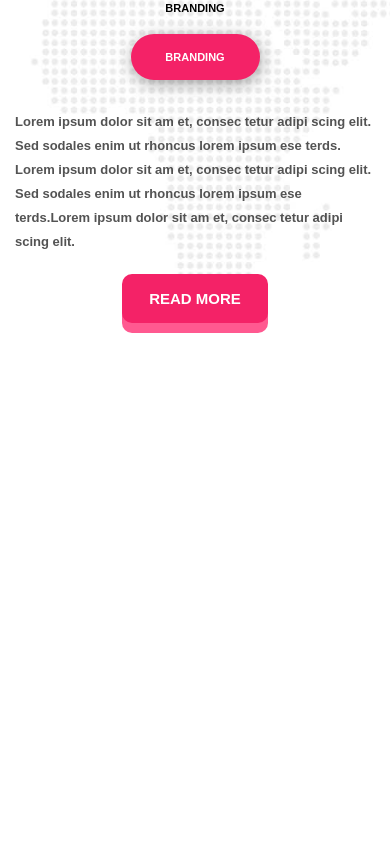
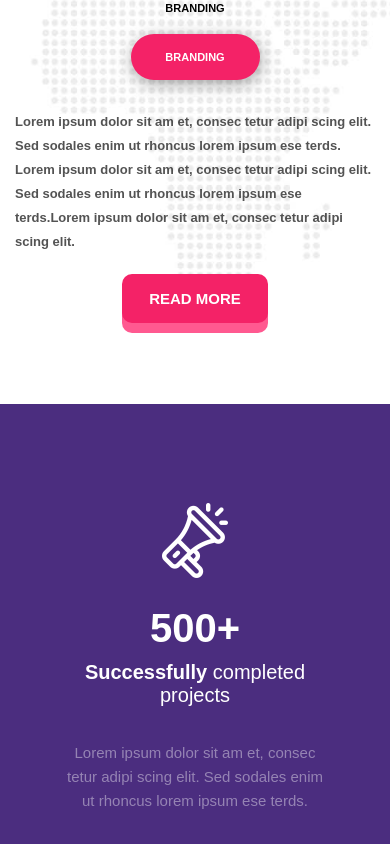
Before and after one commit to MarikParrish/bluerex, a React (Create React App) app: page / in a window 390 px wide. Shown: the part 1106-1950 px from the top of the page. Before the commit the page ends 1510 px from the top, so only its background shows below. Built offline with nearby package versions, Linux system fonts and the light colour scheme.

Commit message:
added and adapted achieve section

```diff
--- a/public/index.html
+++ b/public/index.html
@@ -11,7 +11,7 @@
     />
     <link rel="apple-touch-icon" href="%PUBLIC_URL%/logo192.png" />
     <link rel="manifest" href="%PUBLIC_URL%/manifest.json" />
-    <title>React App</title>
+    <title>BlueRex</title>
   </head>
   <body>
     <noscript>You need to enable JavaScript to run this app.</noscript>
--- /dev/null
+++ b/src/components/achieve/Achieve.js
@@ -0,0 +1,35 @@
+import './achieve.scss';
+import './achieve-media.scss';
+
+import speaker from '../../resources/img/icons/speaker.png'
+
+const Achieve = () => {
+    return (
+        <div className="achieve">
+            <div className="achieve__block">
+                <div className="achieve__speaker"><img src={speaker} alt="speaker" /></div>
+                <div className="achieve__number">500+</div>
+                <div className="achieve__title"><span>Successfully</span> completed projects</div>
+                <div className="achieve__descr">Lorem ipsum dolor sit am et, consec tetur adipi scing elit. Sed sodales enim ut rhoncus lorem ipsum ese terds.</div>
+            </div>
+
+
+            <div className="achieve__block">
+                <div className="achieve__speaker"><img src={speaker} alt="speaker" /></div>
+                <div className="achieve__number">254+</div>
+                <div className="achieve__title"><span>Highly</span> specialised employees</div>
+                <div className="achieve__descr">Lorem ipsum dolor sit am et, consec tetur adipi scing elit. Sed sodales enim ut rhoncus lorem ipsum ese terds.</div>
+            </div>
+
+
+            <div className="achieve__block">
+                <div className="achieve__speaker"><img src={speaker} alt="speaker" /></div>
+                <div className="achieve__number">45+</div>
+                <div className="achieve__title"><span>Awards</span> around the world</div>
+                <div className="achieve__descr">Lorem ipsum dolor sit am et, consec tetur adipi scing elit. Sed sodales enim ut rhoncus lorem ipsum ese terds.</div>
+            </div>
+        </div>
+    )
+}
+
+export default Achieve;
--- /dev/null
+++ b/src/components/achieve/achieve-media.scss
@@ -0,0 +1,47 @@
+@media (max-width:1200px){
+
+}
+
+@media (max-width:992px){
+
+}
+
+@media (max-width:768px){
+    .achieve{
+        flex-direction: column;
+
+        &__block{
+            padding:0;
+        }
+
+        &__number{
+            font-size: 45px;
+        }
+
+        &__title{
+            font-size: 23px;
+        }
+
+        &__descr{
+            margin-top: 34px;
+        }
+    }
+}
+
+@media (max-width:576px){
+    .achieve{
+
+        &__number{
+            margin-top: 28px;
+            font-size: 40px;
+        }
+        &__title{
+            font-size: 20px;
+            margin-top: 10px;
+        }
+
+        &__descr{
+            max-width:260px;
+        }
+    }
+}
--- /dev/null
+++ b/src/components/achieve/achieve.scss
@@ -0,0 +1,50 @@
+.achieve{
+    display: flex;
+    &__block{
+        width: 100%;
+        display: flex;
+        flex-direction: column;
+        height: 507px;
+        text-align: center;
+        align-items: center;
+        justify-content: center;
+        background:#4b2d7f;
+        padding: 0 20px;
+        color:#fff;
+        &:nth-child(2){
+            background:#3a295a;
+        }
+    }
+
+    &__speaker{
+        width: 66px;
+        height: 75px;
+        img{
+            height: 100%;
+            width: 100%;
+            object-fit: cover;
+        }
+    }
+
+    &__number{
+        font-size: 51px;
+        font-weight: bold;
+        margin-top: 32px;
+    }
+
+    &__title{
+        font-size: 25px;
+        max-width: 240px;
+        span{
+            font-weight: bold;
+        }
+    }
+
+    &__descr{
+        margin-top: 38px;
+        color: rgba(255, 255, 255, 0.41);
+        font-size: 15px;
+        line-height: 24px;
+        max-width:309px;
+    }
+}
--- a/src/components/app/App.js
+++ b/src/components/app/App.js
@@ -4,12 +4,14 @@ import '../../style/button.scss'
 
 import Header from '../header/Header';
 import World from '../world/World';
+import Achieve from '../achieve/Achieve';
 
 function App() {
   return (
     <>
       <Header/>
       <World/>
+      <Achieve/>
     </>
   );
 }
```
